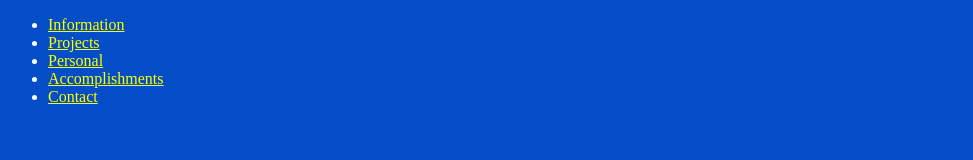
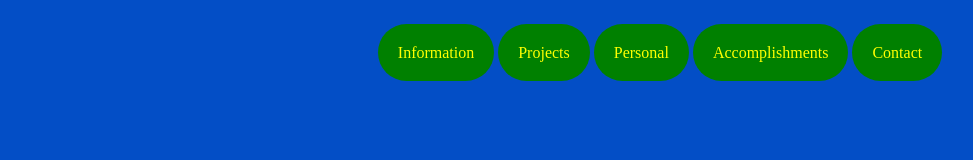
Before and after one commit to developerX/portfolio-project-stripe-foundations, a plain HTML site: page index.html in a window 1280 px wide. Shown: the whole page, without its empty margins (0-973 px from the left). Drawn offline with Linux system fonts and the light colour scheme.

Commit message:
added cool styles

```diff
--- a/index.html
+++ b/index.html
@@ -10,7 +10,7 @@
 </head>
 
 <body>
-  <nav>
+  <nav id="port-nav">
     <ul>
       <li>
         <a href="#information">Information</a>
--- a/styles.css
+++ b/styles.css
@@ -7,6 +7,33 @@ a {
   color: yellow;
 }
 
-a:hover {
-  color: #fff;
+#port-nav {
+  padding: 20px 0;
 }
+
+#port-nav ul {
+  list-style: none;
+  text-align: center;
+}
+
+/* This is a comment */
+/* */
+#port-nav>ul>li {
+  display: inline;
+}
+
+#port-nav>ul>li>a {
+  padding: 20px;
+  font-size: 16px;
+  border-radius: 100px;
+  background: green;
+  text-decoration: none;
+  transition: all .2s linear;
+}
+
+#port-nav>ul>li>a:hover {
+  background: pink;
+  color: #333;
+  border-radius: 0px;
+  transition: all 1s linear;
+}
```
